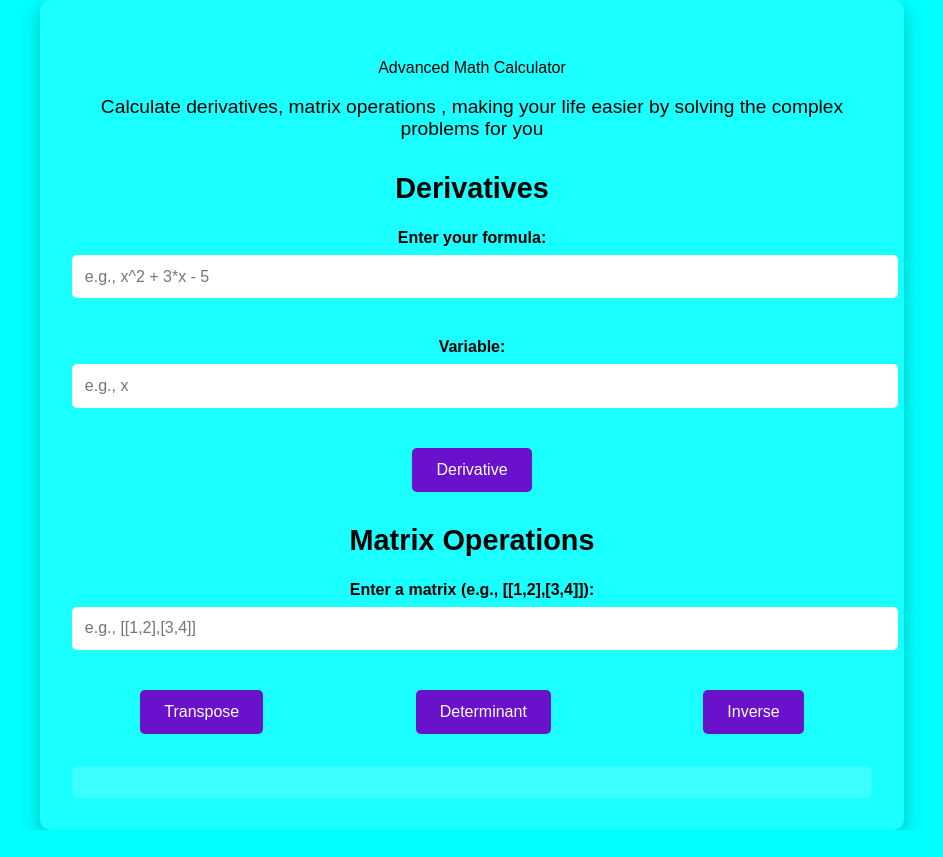
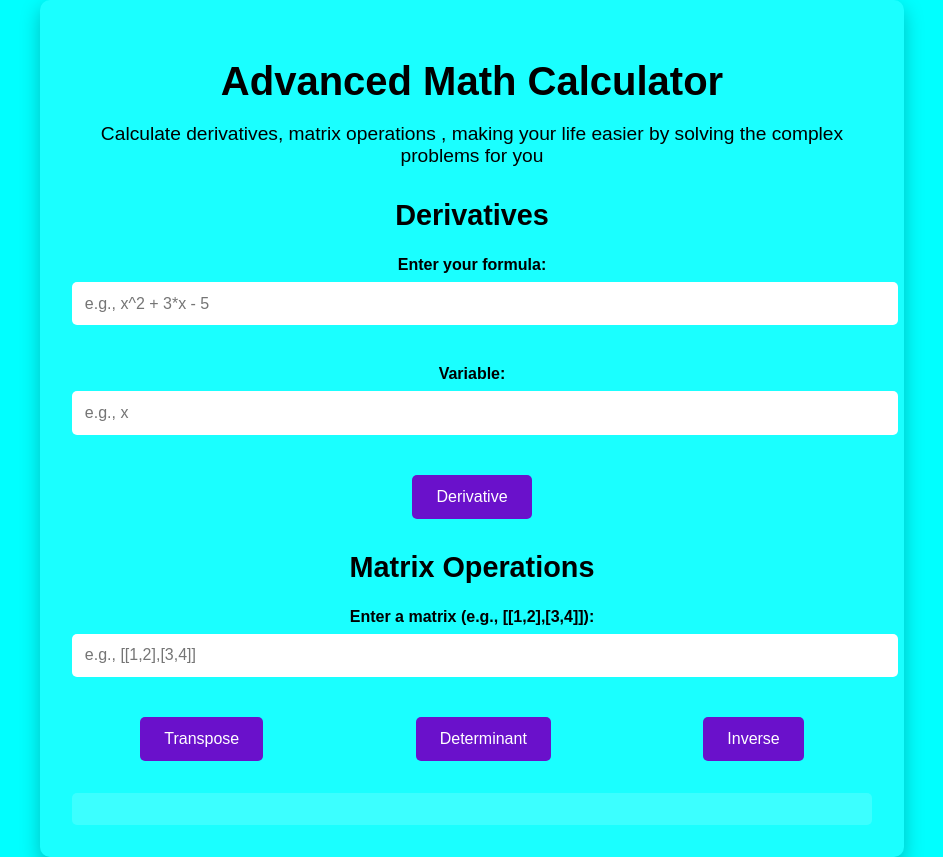
Before and after one commit to Mzamo-Ntshaba/AdvancedMathCalculator, a plain HTML site: page index.html in a window 1280 px wide. Shown: the whole page, without its empty margins (168-1111 px from the left). Before the commit the page ends 830 px from the top, so only its background shows below. Drawn offline with nearby package versions, Linux system fonts and the light colour scheme.

Commit message:
Updated index.html for better readability

```diff
--- a/index.html
+++ b/index.html
@@ -9,7 +9,7 @@
 </head>
 <body>
   <div class="container">
-    <h1></h1> Advanced Math Calculator</h1>
+    <h1>Advanced Math Calculator</h1>
     <p>Calculate derivatives, matrix operations , making your life easier by solving the complex problems for you </p>
 
     <!-- Derivative Section -->
```
